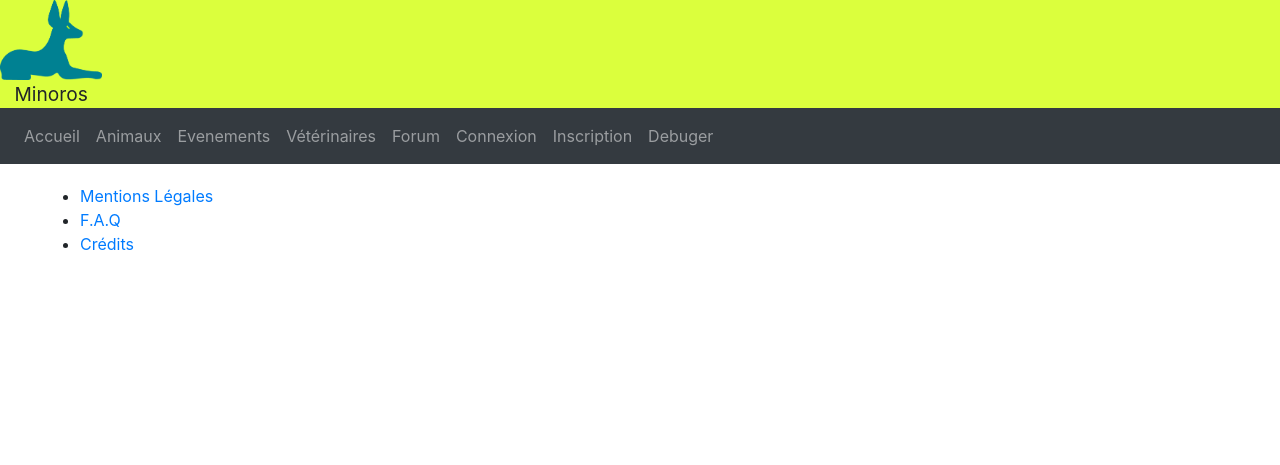
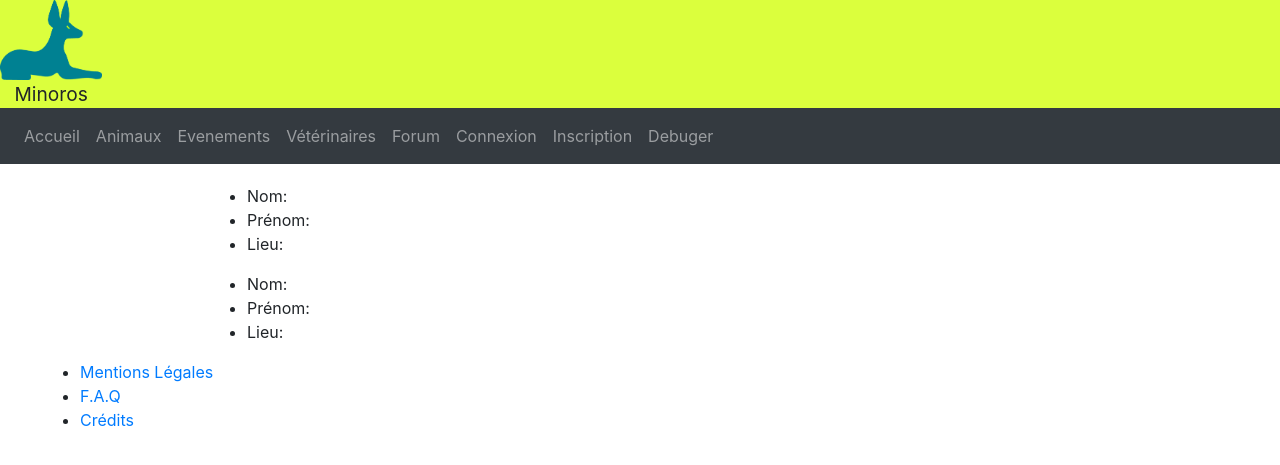
Before and after one commit to cynthia-saro/Projet_op, a PHP site: page /veterinaires_liste.php in a window 1280 px wide. Shown: the top 465 px of the page. Run offline with PHP 8.4, Linux system fonts and the light colour scheme.

Commit message:
veterinaire

```diff
--- a/veterinaires_liste.php
+++ b/veterinaires_liste.php
@@ -3,7 +3,18 @@ $titre="Espace profil";
 require_once("include/header.inc.php");
 ?>
     <main>
-
+        <div class="container">
+        <ul>
+            <li>Nom:</li>
+            <li>Prénom:</li>
+            <li>Lieu:</li>
+        </ul>
+        <ul>
+            <li>Nom:</li>
+            <li>Prénom:</li>
+            <li>Lieu:</li>
+        </ul>
+        </div>
     </main>
 <?php
 require_once("include/footer.inc.php");
```
Also changed, not shown: css/style.css (line endings or trailing spaces).
